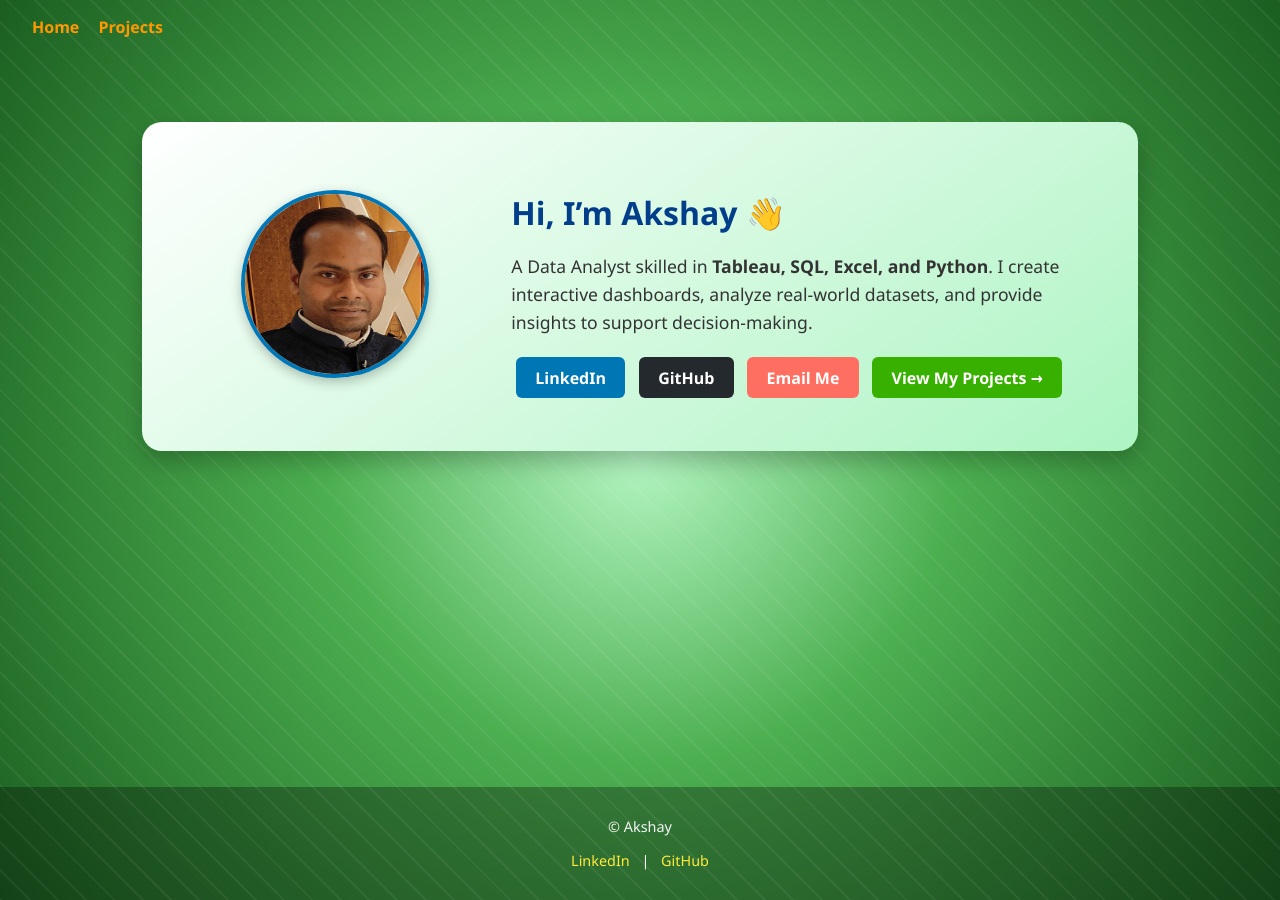
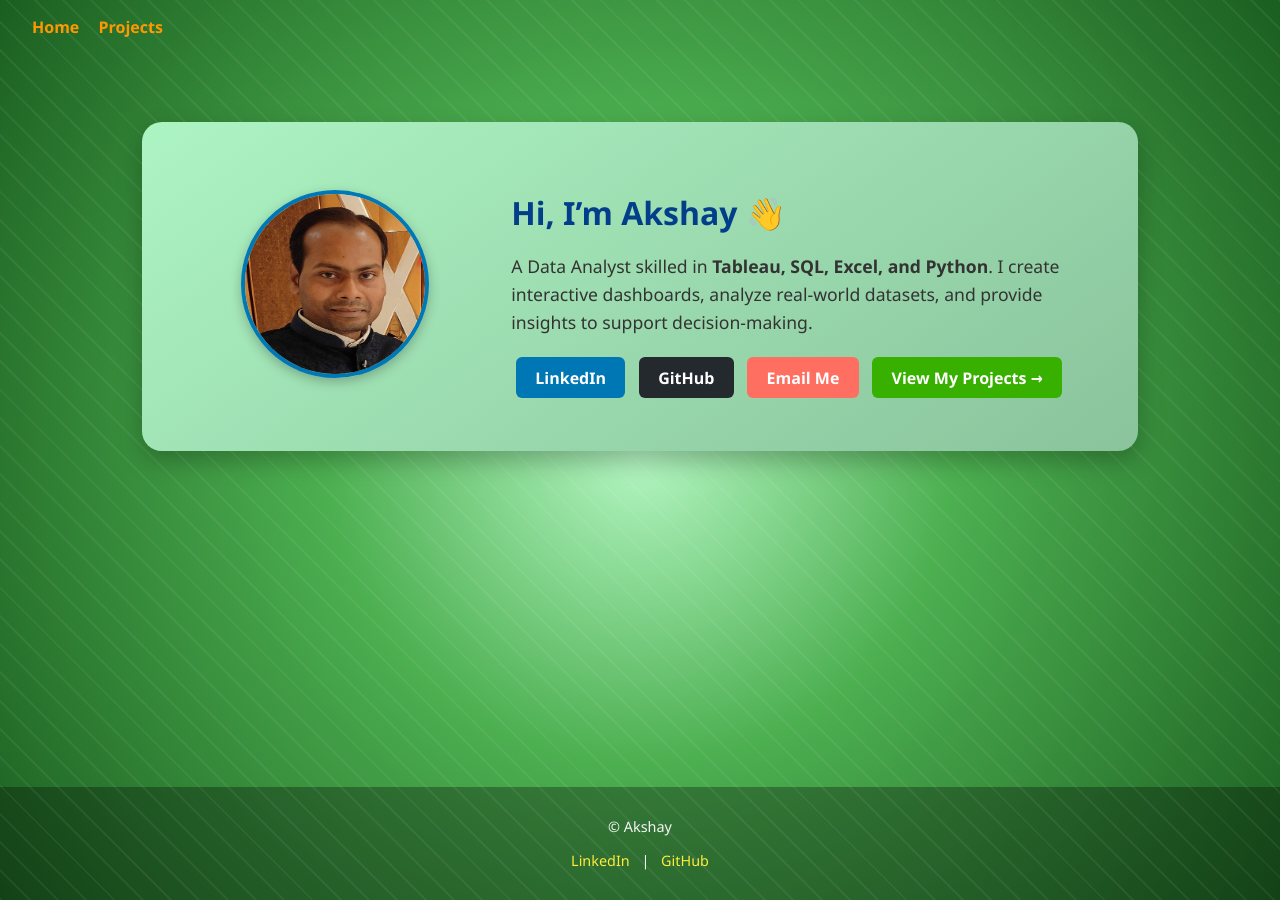
Before and after one commit to AkshaySinha01/AkshaySinha01.github.io, a Jekyll site: the page built from index.md, in a window 1280 px wide. Built offline with Jekyll 4.4.1, drawn with Linux system fonts in a browser that asks for light colours.

Commit message:
Update home.html

```diff
--- a/_layouts/home.html
+++ b/_layouts/home.html
@@ -47,7 +47,7 @@ nav {
   padding: 3rem;
   margin: 3rem auto;
   max-width: 900px;
-  background: linear-gradient(145deg, #ffffff, #adf4c3);
+  background: linear-gradient(145deg, #adf4c3, #8ac39c);
   border-radius: 20px;
   box-shadow: 0 10px 25px rgba(0,0,0,0.25);
   position: relative;
```
